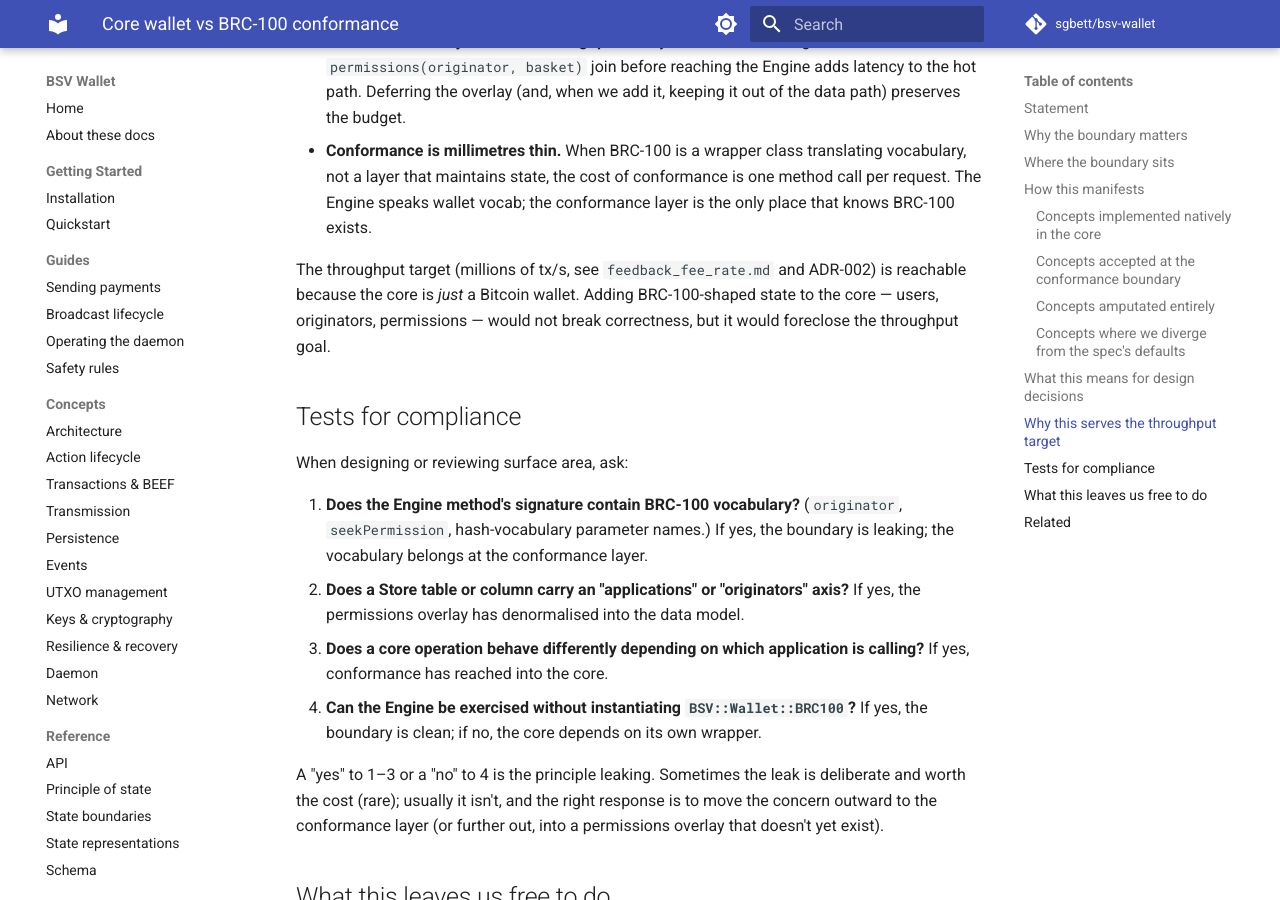
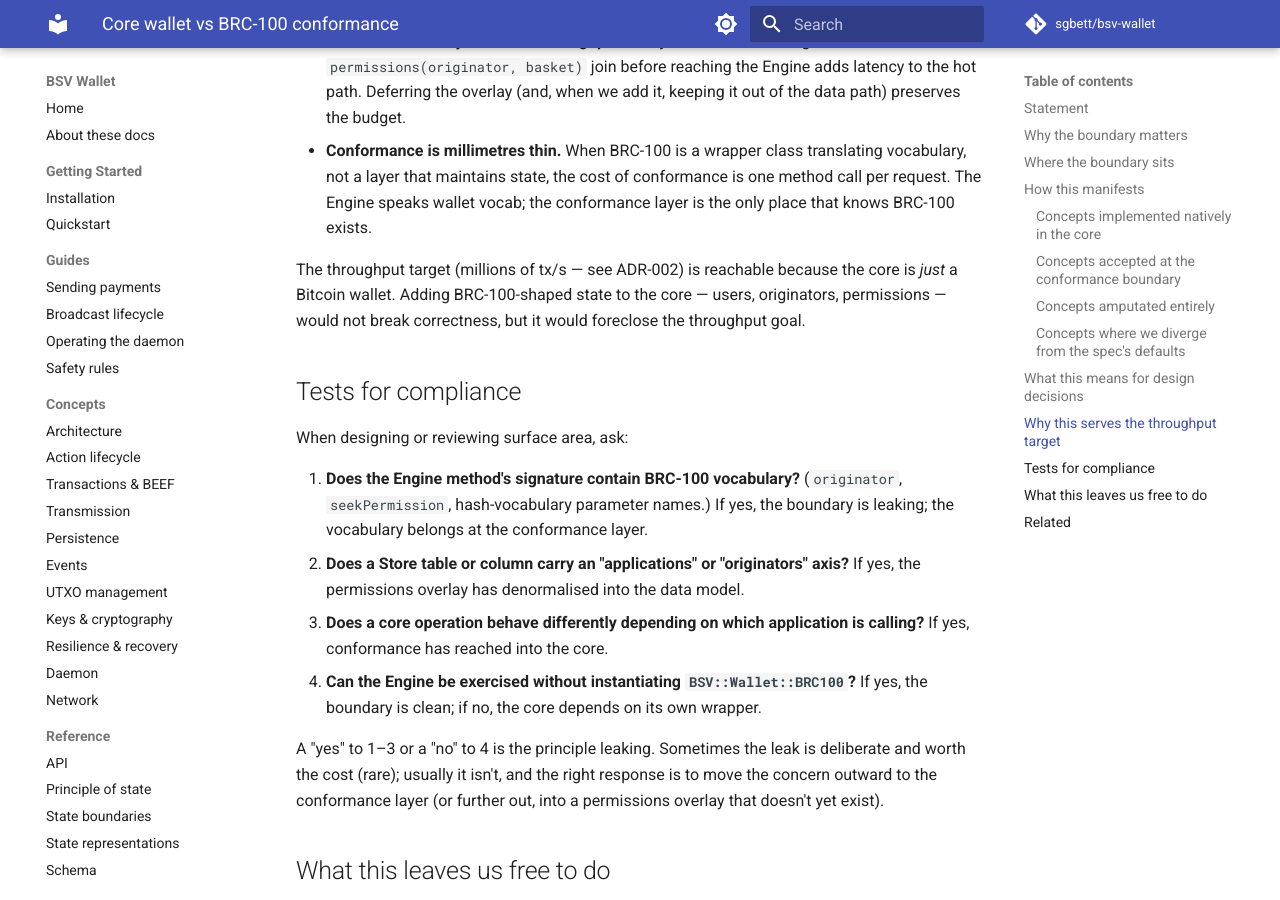
Before and after one commit to sgbett/bsv-wallet, an MkDocs documentation site: the page built from docs/reference/core-vs-conformance.md, in a window 1280 px wide and 900 px high, scrolled down 4438 px. Built offline with MkDocs 1.6.1 and Material for MkDocs 9.7.7, drawn with Linux system fonts in a browser that asks for light colours; comment, search, counter and statistics services are not loaded.

Commit message:
docs: address Copilot feedback on #427 — broken ref, contradiction, overclaims
Four doc-text-only fixes from Copilot review on the PR. The other seven
review comments auto-resolved when PRs #429 and #430 landed on master
(they observed code state that the docs were ahead of — the docs are
now accurate against current master).

1. **core-vs-conformance.md** — dropped the inline reference to
   +feedback_fee_rate.md+, which is a memory-system file, not a
   repo doc. The throughput-target sentence stands fine on ADR-002
   alone.

2. **ADR-029 Decision §6** — rephrased the +seekPermission+ semantics
   so the Decision section matches the Implementation notes section.
   Prior text said +seekPermission: false+ was "the only honoured
   prompting flag" then described what happens "when true is
   requested" — internally confusing. Now reads cleanly: +false+
   raises immediately (caller signalled no prompting); +true+ raises
   an "authorisation needed" error that a host UI can catch and
   translate into a prompt.

3. **ADR-027 Validation bullet** — softened the absolute "unique
   source file" claim. The principled invariant is that BRC-100
   vocabulary is *interpreted* at the conformance boundary; other
   files (interface contracts, tests, docs) may *name* the terms
   without acting on them.

4. **ADR-029 Validation bullet** — same softening applied to the
   parallel claim about +originator+. The invariant the bullet
   guarantees is "Engine primitives don't see +originator+", not
   "the literal string +originator+ appears in no other file".

Pure documentation update. No code or schema change.

Co-Authored-By: Claude Opus 4.7 <noreply@anthropic.com>

```diff
--- a/docs/reference/core-vs-conformance.md
+++ b/docs/reference/core-vs-conformance.md
@@ -116,7 +116,7 @@ The core/conformance boundary isn't only a tidiness principle. It directly serve
 - **Permission overlay tables kill throughput.** Every BRC-100 call hitting a `permissions(originator, basket)` join before reaching the Engine adds latency to the hot path. Deferring the overlay (and, when we add it, keeping it out of the data path) preserves the budget.
 - **Conformance is millimetres thin.** When BRC-100 is a wrapper class translating vocabulary, not a layer that maintains state, the cost of conformance is one method call per request. The Engine speaks wallet vocab; the conformance layer is the only place that knows BRC-100 exists.
 
-The throughput target (millions of tx/s, see `feedback_fee_rate.md` and ADR-002) is reachable because the core is *just* a Bitcoin wallet. Adding BRC-100-shaped state to the core — users, originators, permissions — would not break correctness, but it would foreclose the throughput goal.
+The throughput target (millions of tx/s — see ADR-002) is reachable because the core is *just* a Bitcoin wallet. Adding BRC-100-shaped state to the core — users, originators, permissions — would not break correctness, but it would foreclose the throughput goal.
 
 ## Tests for compliance
 
```
Also changed, not shown: .architecture/decisions/adrs/20260624_ADR-027-core-vs-brc100-conformance.md (+1 -1 lines), .architecture/decisions/adrs/20260624_ADR-029-originator-deferral-dbap-direction.md (+2 -2 lines).
